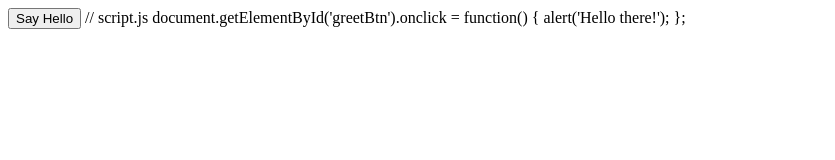
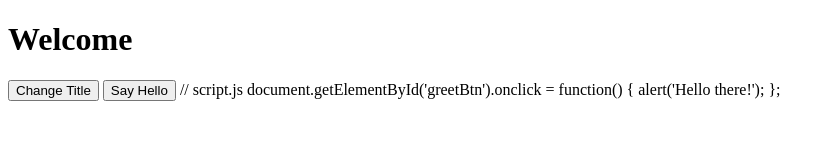
Before and after one commit to jennifergthompson/javascript, a plain HTML site: page index.html in a window 1280 px wide. Shown: the whole page, without its empty margins (0-835 px from the left). Drawn offline with Linux system fonts and the light colour scheme.

Commit message:
Update index.html

```diff
--- a/index.html
+++ b/index.html
@@ -3,6 +3,10 @@
 <head>
   <meta charset="UTF-8">
   <title>My First JS Page</title>
+
+  <h1 id="title">Welcome</h1>
+<button id="changeBtn">Change Title</button>
+
 </head>
 <body>
   <button id="greetBtn">Say Hello</button>
```
